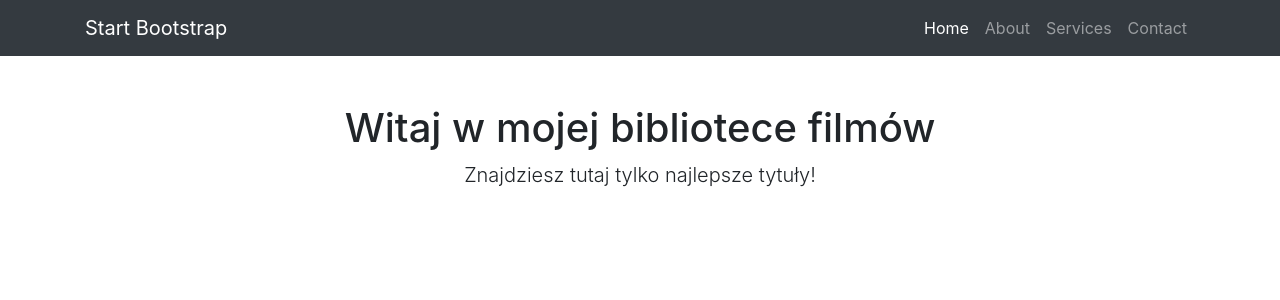
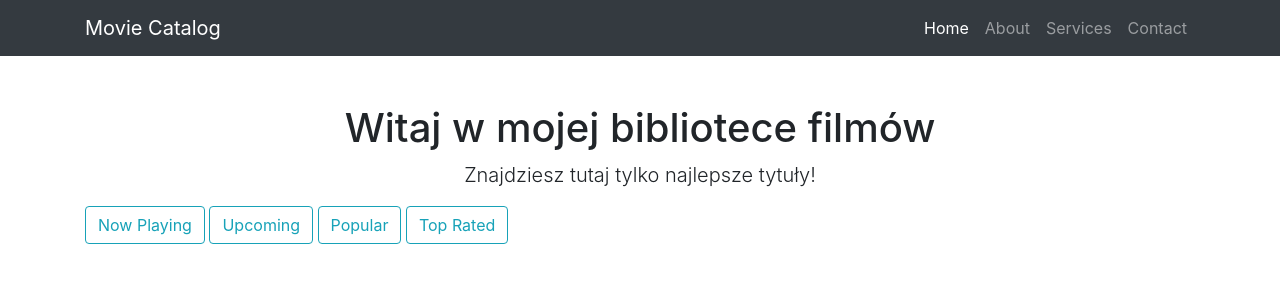
Before and after one commit to robert3731/movies_catalogue, a Flask app: page / in a window 1280 px wide. Shown: the top 300 px of the page. Run offline with Flask 2, Linux system fonts and the light colour scheme; data that the repository does not hold is empty; some libraries are stand-ins or nearby versions.

Commit message:
Add Movie Details

```diff
--- a/movies_catalogue/main.py
+++ b/movies_catalogue/main.py
@@ -1,13 +1,14 @@
-from flask import Flask, render_template
+from flask import Flask, render_template, request
 import tmdb_client
+import random
 app = Flask(__name__)
 
 
 @app.route('/')
 def homepage():
-    movies = []
-    movies = tmdb_client.get_popular_movies()["results"][:8]
-    return render_template("homepage.html", movies=movies)
+    selected_list = request.args.get('list_type', "popular")
+    movies = tmdb_client.get_movies(how_many=8, list_type=selected_list)
+    return render_template("homepage.html", movies=movies, current_list=selected_list)
 
 
 @app.context_processor
@@ -17,5 +18,14 @@ def utility_processor():
     return {"tmdb_image_url": tmdb_image_url}
 
 
+@app.route("/movie/<movie_id>")
+def movie_details(movie_id):
+    details = tmdb_client.get_movie_details(movie_id)
+    images = tmdb_client.get_movie_images(movie_id)
+    selected_backdrop = random.choice(images['backdrops'])
+    cast = tmdb_client.get_single_movie_cast(movie_id, how_many=4)
+    return render_template("movie_details.html", movie=details, cast=cast, selected_backdrop=selected_backdrop)
+
+
 if __name__ == '__main__':
     app.run(debug=True)
--- a/movies_catalogue/templates/homepage.html
+++ b/movies_catalogue/templates/homepage.html
@@ -7,15 +7,26 @@
         <h1 class="mt-5">Witaj w mojej bibliotece filmów</h1>
         <p class="lead">Znajdziesz tutaj tylko najlepsze tytuły!</p>
     </div>
+    <div class="col-lg-12 mb-4">
+        <a href="{{ url_for('homepage', list_type='now_playing') }}"
+           class="btn btn-outline-info" aria-pressed="false">Now Playing</a>
+        <a href="{{ url_for('homepage', list_type='upcoming') }}"
+           class="btn btn-outline-info" aria-pressed="false">Upcoming</a>
+        <a href="{{ url_for('homepage', list_type='popular') }}"
+           class="btn btn-outline-info" aria-pressed="false">Popular</a>
+        <a href="{{ url_for('homepage', list_type='top_rated') }}"
+           class="btn btn-outline-info" aria-pressed="false">Top Rated</a>
+    </div>
     {% for movie in movies %}
     <div class="col-lg-3 col-md-6 mb-4">
         <div class="card h-100">
             <img class="card-img-top" src="{{ tmdb_image_url(movie.poster_path,'w780') }}" alt="">
             <div class="card-body">
                 <h4 class="card-title">{{movie.title}}</h4>
+
             </div>
             <div class="card-footer text-center">
-               <a href="#" class="btn btn-primary">Pokaż więcej</a>
+                <a href="{{ url_for('movie_details', movie_id=movie.id) }}">Pokaż więcej</a>
             </div>
         </div>
     </div>
--- a/movies_catalogue/templates/index.html
+++ b/movies_catalogue/templates/index.html
@@ -8,10 +8,11 @@
   <meta name="description" content="">
   <meta name="author" content="">
 
-  <title>Bare - Start Bootstrap Template</title>
+  <title>Movie Catalog</title>
 
   <!-- Bootstrap core CSS -->
-<link rel="stylesheet" href="https://stackpath.bootstrapcdn.com/bootstrap/4.4.1/css/bootstrap.min.css" integrity="sha384-Vkoo8x4CGsO3+Hhxv8T/Q5PaXtkKtu6ug5TOeNV6gBiFeWPGFN9MuhOf23Q9Ifjh" crossorigin="anonymous">
+<link rel="stylesheet" href="https://stackpath.bootstrapcdn.com/bootstrap/4.4.1/css/bootstrap.min.css"
+      integrity="sha384-Vkoo8x4CGsO3+Hhxv8T/Q5PaXtkKtu6ug5TOeNV6gBiFeWPGFN9MuhOf23Q9Ifjh" crossorigin="anonymous">
 </head>
 
 <body>
@@ -19,14 +20,15 @@
   <!-- Navigation -->
   <nav class="navbar navbar-expand-lg navbar-dark bg-dark static-top">
     <div class="container">
-      <a class="navbar-brand" href="#">Start Bootstrap</a>
-      <button class="navbar-toggler" type="button" data-toggle="collapse" data-target="#navbarResponsive" aria-controls="navbarResponsive" aria-expanded="false" aria-label="Toggle navigation">
+      <a class="navbar-brand">Movie Catalog</a>
+      <button class="navbar-toggler" type="button" data-toggle="collapse" data-target="#navbarResponsive"
+              aria-controls="navbarResponsive" aria-expanded="false" aria-label="Toggle navigation">
         <span class="navbar-toggler-icon"></span>
       </button>
       <div class="collapse navbar-collapse" id="navbarResponsive">
         <ul class="navbar-nav ml-auto">
           <li class="nav-item active">
-            <a class="nav-link" href="#">Home
+            <a class="nav-link"  href="{{ url_for('homepage', list_type='popular') }}">Home
               <span class="sr-only">(current)</span>
             </a>
           </li>
@@ -51,8 +53,12 @@
   </div>
 
   <!-- Bootstrap core JavaScript -->
-  <script src="https://code.jquery.com/jquery-3.4.1.slim.min.js" integrity="sha384-J6qa4849blE2+poT4WnyKhv5vZF5SrPo0iEjwBvKU7imGFAV0wwj1yYfoRSJoZ+n" crossorigin="anonymous"></script>
-  <script src="https://cdn.jsdelivr.net/npm/popper.js@1.16.0/dist/umd/popper.min.js" integrity="sha384-Q6E9RHvbIyZFJoft+2mJbHaEWldlvI9IOYy5n3zV9zzTtmI3UksdQRVvoxMfooAo" crossorigin="anonymous"></script>
+  <script src="https://code.jquery.com/jquery-3.4.1.slim.min.js"
+          integrity="sha384-J6qa4849blE2+poT4WnyKhv5vZF5SrPo0iEjwBvKU7imGFAV0wwj1yYfoRSJoZ+n"
+          crossorigin="anonymous"></script>
+  <script src="https://cdn.jsdelivr.net/npm/popper.js@1.16.0/dist/umd/popper.min.js"
+          integrity="sha384-Q6E9RHvbIyZFJoft+2mJbHaEWldlvI9IOYy5n3zV9zzTtmI3UksdQRVvoxMfooAo"
+          crossorigin="anonymous"></script>
 
 
 </body>
--- a/movies_catalogue/tmdb_client.py
+++ b/movies_catalogue/tmdb_client.py
@@ -1,11 +1,34 @@
 import requests
+import random
+api_token = "eyJhbGciOiJIUzI1NiJ9.eyJhdWQiOiJlYjdmOGNiY2JiYWQ5YWJmYjA4MDZkYmE4MmMzZDM2YiIsInN1YiI6IjVmZDNiMz" \
+                "BkMmVmZTRlMDA0MDRmYTcyNSIsInNjb3BlcyI6WyJhcGlfcmVhZCJdLCJ2ZXJzaW9uIjoxfQ.o1_" \
+                "2fkbIMctxp8vWGYaW9jtT6SMP5R_1O18ObVrZU_4"
 
 
-def get_popular_movies():
-    endpoint = "https://api.themoviedb.org/3/movie/popular"
-    api_token = "eyJhbGciOiJIUzI1NiJ9.eyJhdWQiOiJlYjdmOGNiY2JiYWQ5YWJmYjA4MDZkYmE4MmMzZDM2YiIsInN1YiI6IjVmZDNiMz" \
-                "BkMmVmZTRlMDA0MDRmYTcyNSIsInNjb3BlcyI6WyJhcGlfcmVhZCJdLCJ2ZXJzaW9uIjoxfQ.o1_" \
-                "2fkbIMctxp8vWGYaW9jtT6SMP5R_1O18ObVrZU_4"
+def get_movies_list(list_type='popular'):
+    endpoint = f"https://api.themoviedb.org/3/movie/{list_type}"
+    headers = {
+        "Authorization": f"Bearer {api_token}"
+    }
+    response = requests.get(endpoint, headers=headers)
+    response.raise_for_status()
+    return response.json()
+
+
+def get_poster_url(poster_api_path, size="w342"):
+    base_url = "https://image.tmdb.org/t/p/"
+    return f"{base_url}{size}/{poster_api_path}"
+
+
+def get_movies(list_type, how_many):
+    data = get_movies_list(list_type)
+    keys = list(data["results"])
+    random.shuffle(keys)
+    return keys[:how_many]
+
+
+def get_movie_details(movie_id):
+    endpoint = f"https://api.themoviedb.org/3/movie/{movie_id}"
     headers = {
         "Authorization": f"Bearer {api_token}"
     }
@@ -13,6 +36,19 @@ def get_popular_movies():
     return response.json()
 
 
-def get_poster_url(poster_api_path, size="w342"):
-    base_url = "https://image.tmdb.org/t/p/"
-    return f"{base_url}{size}/{poster_api_path}"
+def get_movie_images(movie_id):
+    endpoint = f"https://api.themoviedb.org/3/movie/{movie_id}/images"
+    headers = {
+        "Authorization": f"Bearer {api_token}"
+    }
+    response = requests.get(endpoint, headers=headers)
+    return response.json()
+
+
+def get_single_movie_cast(movie_id, how_many):
+    endpoint = f"https://api.themoviedb.org/3/movie/{movie_id}/credits"
+    headers = {
+        "Authorization": f"Bearer {api_token}"
+    }
+    response = requests.get(endpoint, headers=headers)
+    return response.json()['cast'][:how_many]
```
Also changed, not shown: movies_catalogue/templates/movie_details.html (added, +50 -0 lines). Lines whose indentation alone changed are shown as unchanged.
